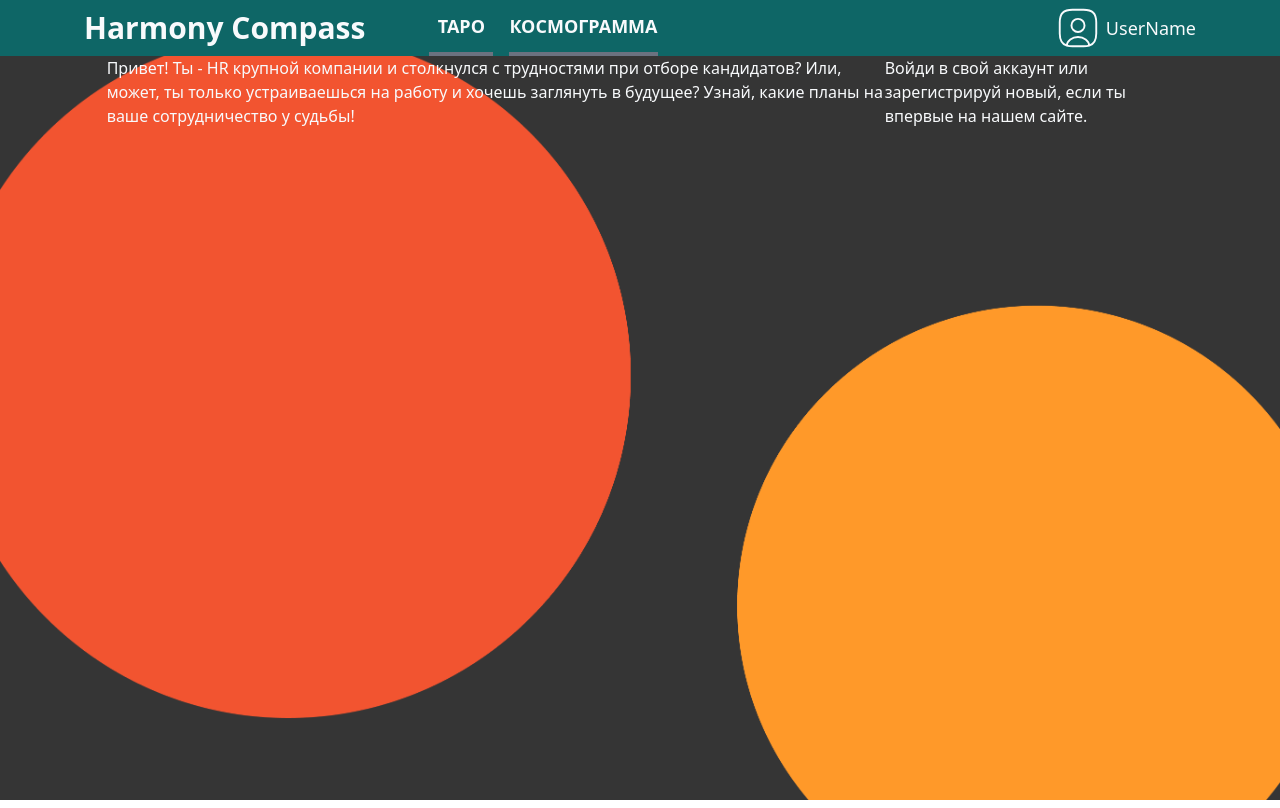
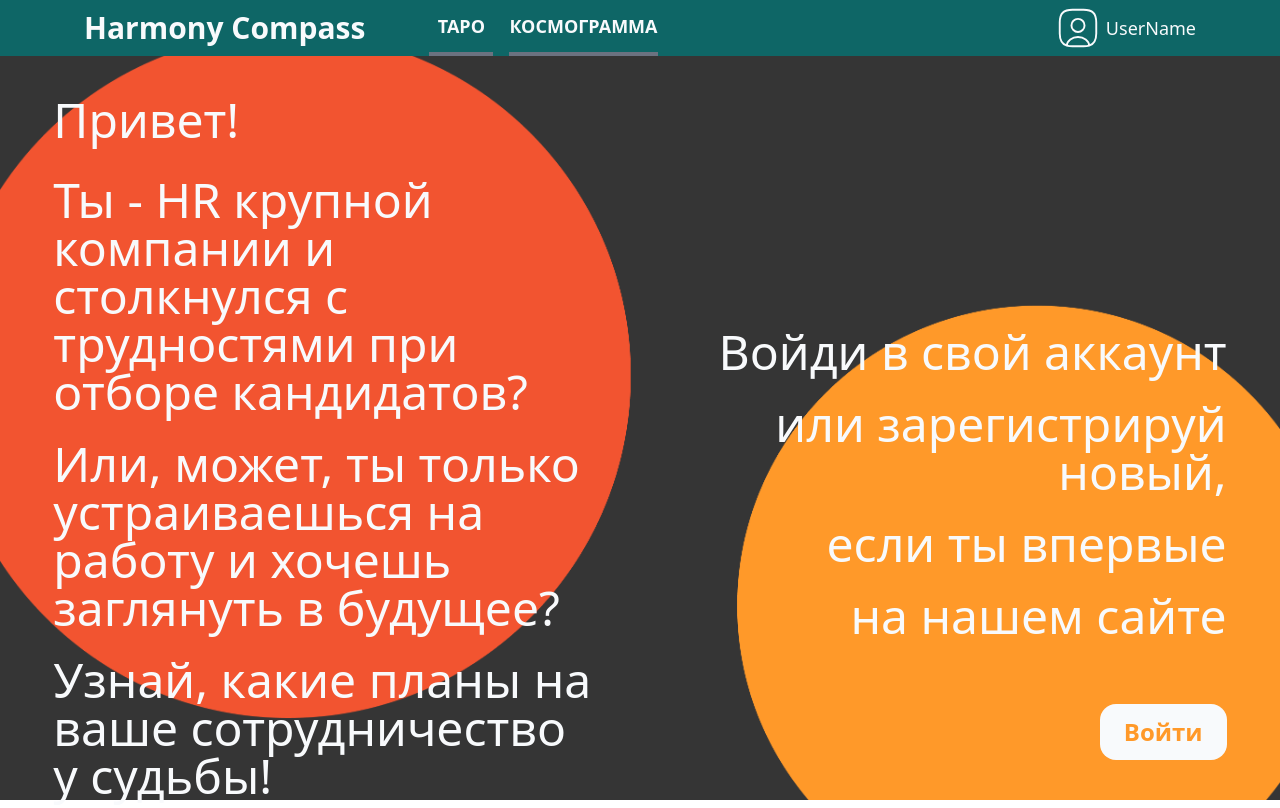
Before and after one commit to Gewinn2/Naimix_hackaton, a Vue app in the folder web/: page / in a window 1280 px wide. Built offline with nearby package versions, Linux system fonts and the light colour scheme.

Commit message:
styled welcome page

```diff
--- a/web/src/assets/styles/input.css
+++ b/web/src/assets/styles/input.css
@@ -63,6 +63,9 @@
 .green-bg{
   background-color: #0E6666;
 }
+.yellow-text{
+  color: #FF9929;
+}
 
 .bg-ellipse{
   background-image: url('../icons/bg-ellipse-2.svg');
--- a/web/src/assets/styles/output.css
+++ b/web/src/assets/styles/output.css
@@ -611,6 +611,11 @@ video {
   margin-right: 4rem;
 }
 
+.my-10 {
+  margin-top: 2.5rem;
+  margin-bottom: 2.5rem;
+}
+
 .my-20 {
   margin-top: 5rem;
   margin-bottom: 5rem;
@@ -732,6 +737,10 @@ video {
   width: 83.333333%;
 }
 
+.w-11\/12 {
+  width: 91.666667%;
+}
+
 .w-14 {
   width: 3.5rem;
 }
@@ -794,6 +803,14 @@ video {
 
 .w-\[500px\] {
   width: 500px;
+}
+
+.w-\[700px\] {
+  width: 700px;
+}
+
+.w-\[800px\] {
+  width: 800px;
 }
 
 .w-full {
@@ -949,6 +966,10 @@ video {
   align-self: flex-start;
 }
 
+.self-end {
+  align-self: flex-end;
+}
+
 .self-center {
   align-self: center;
 }
@@ -975,6 +996,10 @@ video {
 
 .rounded-xl {
   border-radius: 0.75rem;
+}
+
+.rounded-2xl {
+  border-radius: 1rem;
 }
 
 .border-2 {
@@ -1321,6 +1346,10 @@ video {
   background-color: #0E6666;
 }
 
+.yellow-text{
+  color: #FF9929;
+}
+
 .bg-ellipse{
   background-image: url('../icons/bg-ellipse-2.svg');
   background-repeat: no-repeat;
--- a/web/src/pages/WelcomePage.vue
+++ b/web/src/pages/WelcomePage.vue
@@ -1,18 +1,20 @@
 <template>
   <div class="flex flex-col flex-grow w-full items-center welcome-bg-image">
-    <div class="flex flex-row justify-between items-stretch w-10/12 h-full">
-      <div class="flex flex-col items-start">
-        <p class="">
-          Привет!
-          Ты - HR крупной компании и столкнулся с трудностями при отборе кандидатов?
-          Или, может, ты только устраиваешься на работу и хочешь заглянуть в будущее?
-          Узнай, какие планы на ваше сотрудничество у судьбы!
-        </p>
+    <div class="flex flex-row justify-between items-stretch w-11/12 h-full">
+      <div class="flex flex-col items-start w-[700px] gap-y-6">
+        <p class="text-5xl font-medium my-10 mb-2">Привет!</p>
+        <p class="text-5xl font-medium">Ты - HR крупной компании и столкнулся с трудностями при отборе кандидатов?</p>
+        <p class="text-5xl font-medium">Или, может, ты только устраиваешься на работу и хочешь заглянуть в будущее?</p>
+        <p class="text-5xl font-medium">Узнай, какие планы на ваше сотрудничество у судьбы!</p>
       </div>
-      <div>
-        <p>
-          Войди в свой аккаунт или зарегистрируй новый, если ты впервые на нашем сайте.
-        </p>
+      <div class="flex flex-col justify-end w-[800px] gap-y-6">
+        <p class="text-5xl font-medium text-right">Войди в свой аккаунт</p>
+        <p class="text-5xl font-medium text-right">или зарегистрируй новый,</p>
+        <p class="text-5xl font-medium text-right">если ты впервые</p>
+        <p class="text-5xl font-medium text-right">на нашем сайте</p>
+        <div class="py-3 px-6 text-2xl font-bold self-end rounded-2xl my-10 yellow-text bg-slate-50">
+          Войти
+        </div>
       </div>
     </div>
   </div>
```
